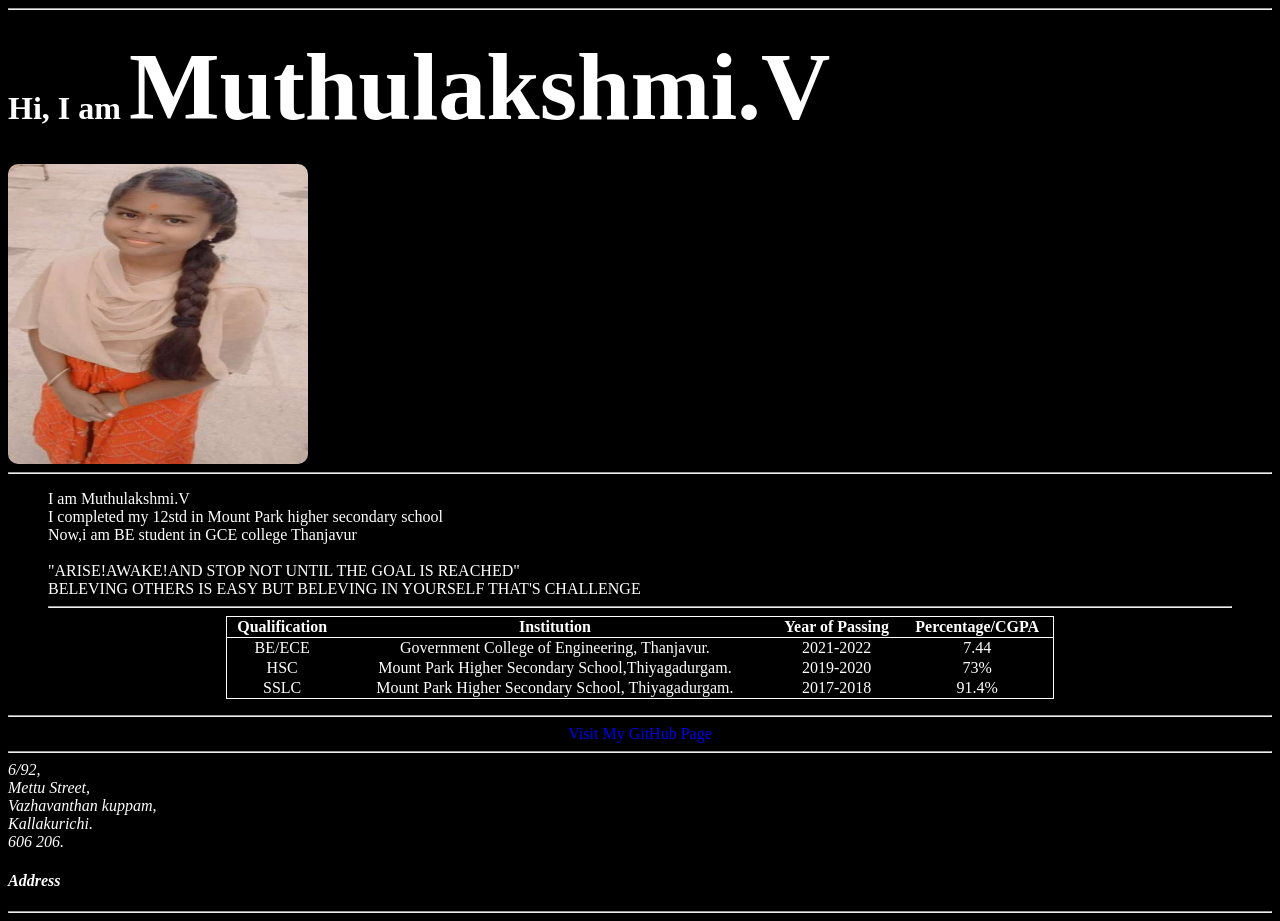
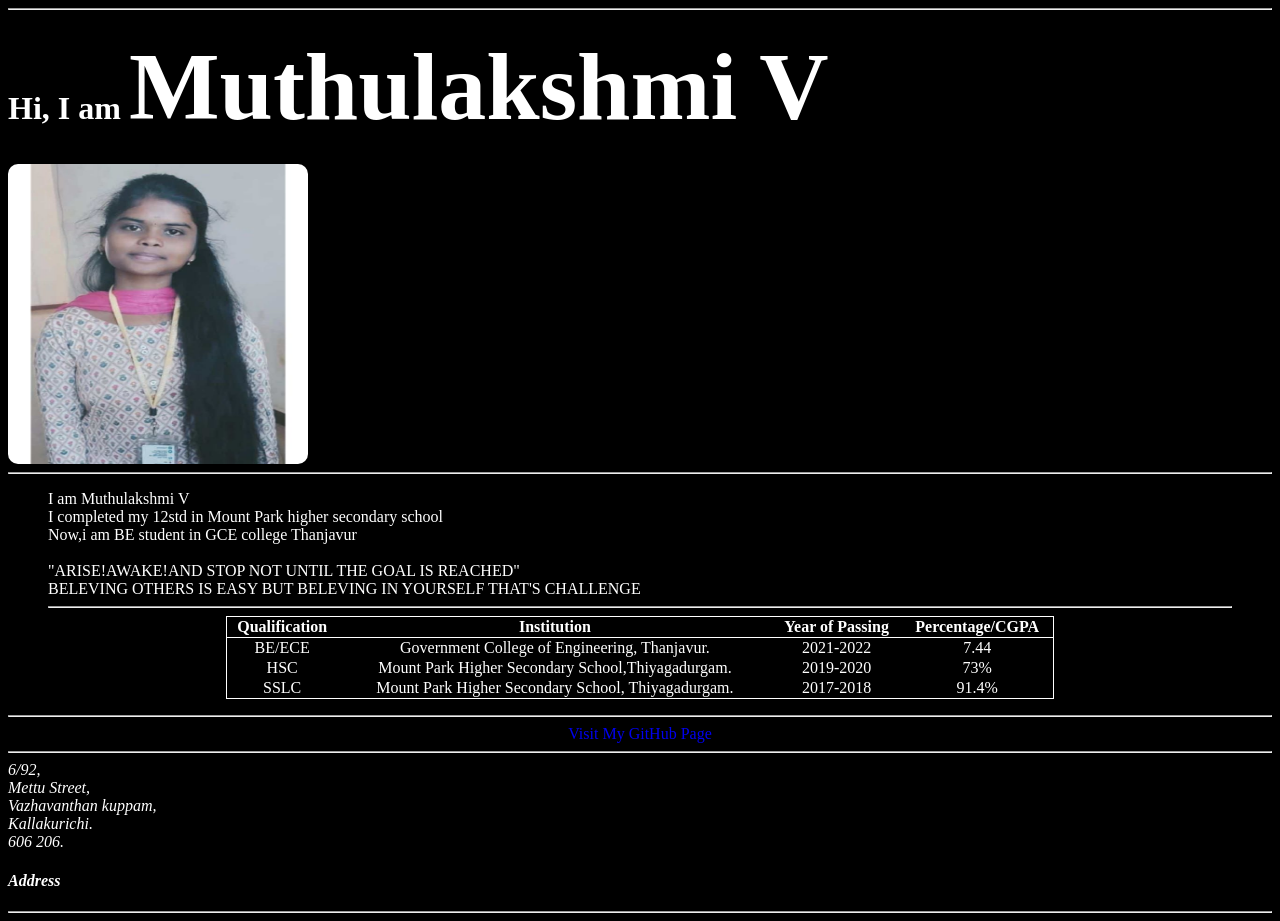
Before and after one commit to muthu146/My-Profile, a plain HTML site: page index.html in a window 1280 px wide. Drawn offline with Linux system fonts and the light colour scheme.

Commit message:
Update index.html

```diff
--- a/index.html
+++ b/index.html
@@ -10,11 +10,11 @@
        <span style="font-weight:900;font-size:3em"></span>
     </div>
     <hr />
-    <h1>Hi, I am <span style="font-weight:900;font-size:3em">Muthulakshmi.V</span></h1>
-    <img src="myprofile.jpg" alt="myprofile.jpg" width="300px" height="300px" style="border-radius:10px" />
+    <h1>Hi, I am <span style="font-weight:900;font-size:3em">Muthulakshmi V</span></h1>
+    <img src="image.jpg" alt="image.jpg" width="300px" height="300px" style="border-radius:10px" />
     <hr />
     <blockquote>
-      I am Muthulakshmi.V<br />
+      I am Muthulakshmi V<br />
       I completed my 12std in Mount Park higher secondary school<br />
       Now,i am BE student in GCE college Thanjavur <br />
       <br />
```
